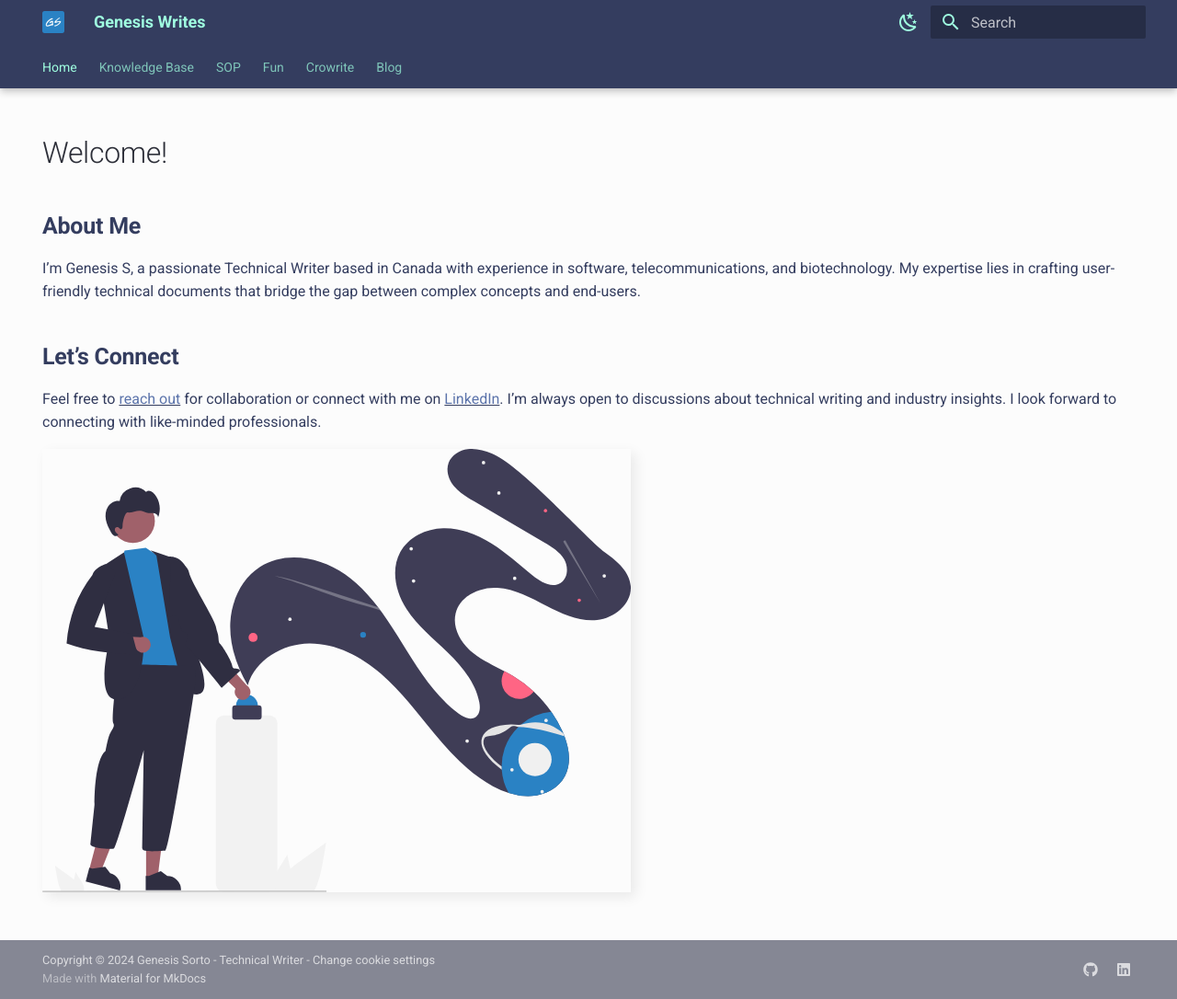
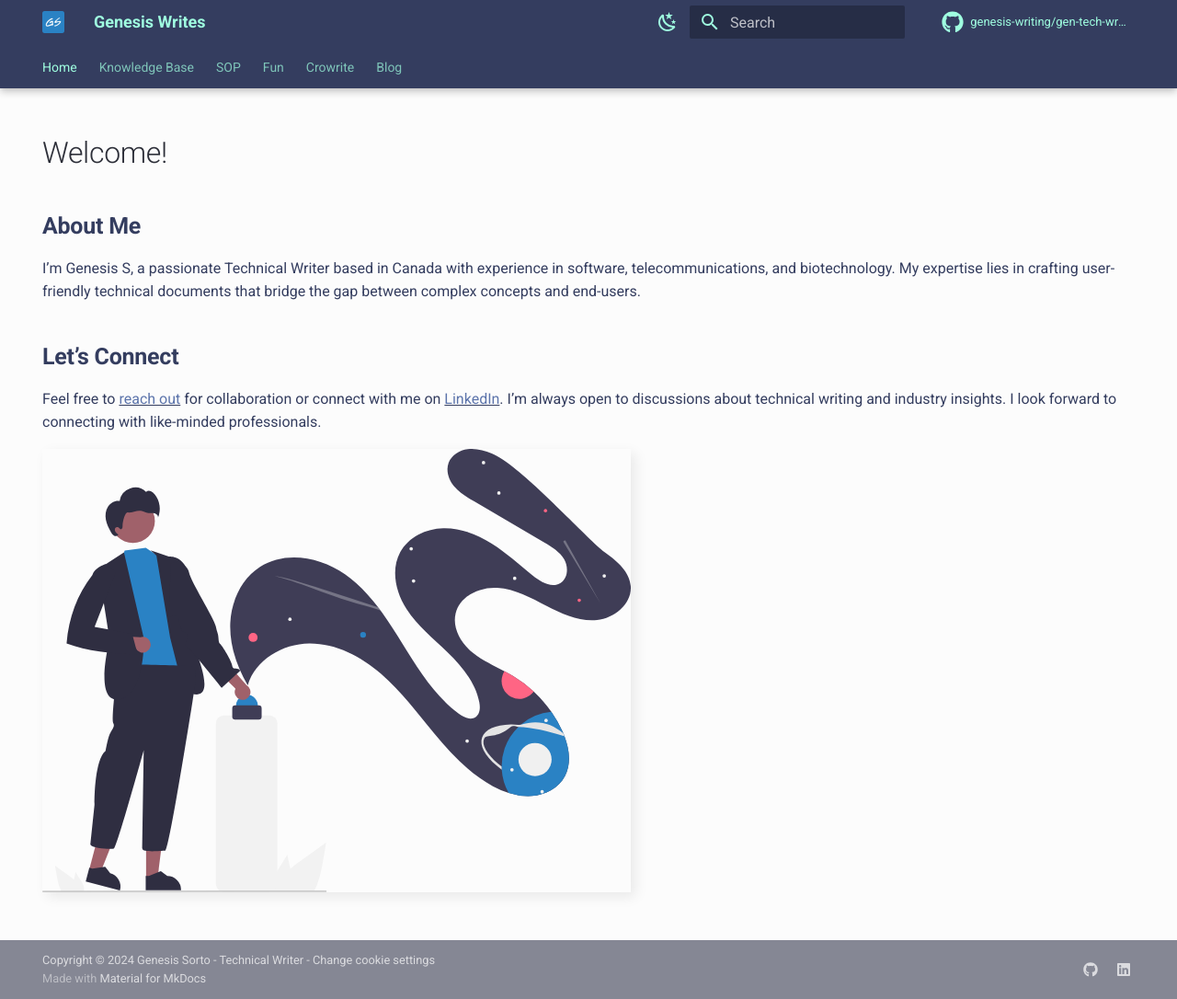
Before and after one commit to genesis-writing/gen-tech-writing-portfolio-and-blog-v2, an MkDocs documentation site: the page built from docs/index.md, in a window 1280 px wide and 1086 px high. Shown: the whole window at 92% size. Built offline with MkDocs 1.6.1 and Material for MkDocs 9.7.7, drawn with Linux system fonts in a browser that asks for light colours; comment, search, counter and statistics services are not loaded.

Commit message:
Add repo url to nav bar

```diff
--- a/docs/stylesheets/extra.css
+++ b/docs/stylesheets/extra.css
@@ -48,6 +48,14 @@ a.glightbox img {
 [data-md-color-scheme="default"][data-md-color-primary="custom"] .md-footer {
     background-color: #c3c7da;
     color: var(--md-primary-fg-color);
+}
+
+/* LIGHT MODE ONLY - Repo link in shrunken sidebar */
+@media screen and (max-width: 59.9844em) {
+    [data-md-color-scheme="default"][data-md-color-primary="custom"] .md-nav__source {
+        background-color: #c3c7da;
+        color: #343d5f;
+    }
 }
 
 /* LIGHT MODE ONLY - Tag and back to the top hover state */
@@ -146,6 +154,14 @@ a.glightbox img {
     color: var(--md-typeset-a-color);
 }
 
+/* DARK MODE ONLY - Repo link in shrunken sidebar */
+@media screen and (max-width: 59.9844em) {
+    [data-md-color-scheme="slate"][data-md-color-primary="custom"] .md-nav__source {
+        background-color: #5C6998;
+        color: var(--md-typeset-a-color);
+    }
+}
+
 /* DARK MODE ONLY - Tag and back to the top hover state */
 [data-md-color-scheme="slate"][data-md-color-primary="custom"] .md-typeset .md-tag[href]:hover, .md-top:focus, .md-top:hover {
     background-color: #0F1316;
--- a/mkdocs.yml
+++ b/mkdocs.yml
@@ -1,6 +1,10 @@
 # Site info
 site_name: Genesis Writes
 site_url: https://genwrites.com/ #custom, primary domain
+
+# Repository
+repo_name: genesis-writing/gen-tech-writing-portfolio-and-blog-v2
+repo_url: https://github.com/genesis-writing/gen-tech-writing-portfolio-and-blog-v2
 
 # Theme with Material for MkDocs
 theme:
@@ -30,8 +34,6 @@ theme:
         name: Switch to dark mode
 
   features:
-
-    - content.action.view
 
     # Enable copying code
     - content.code.copy
@@ -75,6 +77,9 @@ theme:
       fun: fontawesome/solid/face-smile
       programming: fontawesome/solid/file-code
       blog: fontawesome/brands/microblog
+
+    # Icon for repo link
+    repo: fontawesome/brands/github
 
 # Power up our docs!
 plugins:
```
